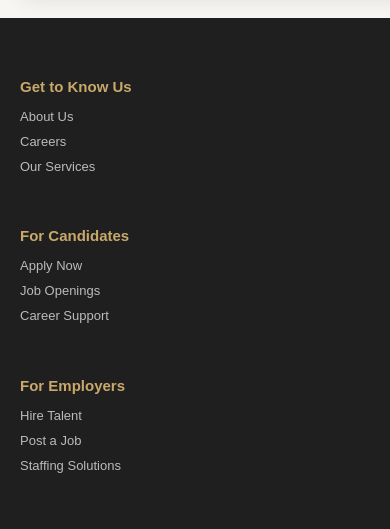
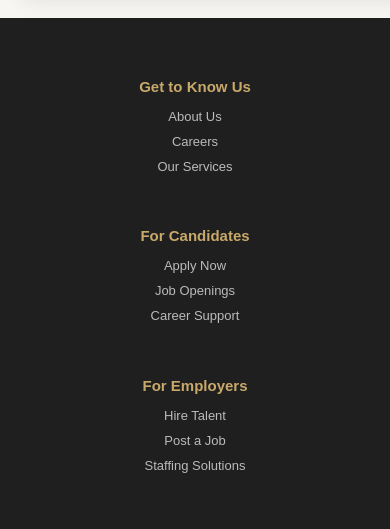
Before and after one commit to KarthikeyanR20/TIK, a React (Create React App) app in the folder frontend/: page /application in a window 390 px wide. Shown: the part 231-760 px from the top of the page. Built offline with nearby package versions, Linux system fonts and the light colour scheme; no server answers.

Commit message:
layout changed

```diff
--- a/frontend/src/components/Task/Footer.css
+++ b/frontend/src/components/Task/Footer.css
@@ -1,15 +1,17 @@
 .footer {
   background-color: #1f1f1f;
   color: #ddd;
-  padding: 50px 40px 24px;
+  padding: 50px 0 24px;
 }
 
 .footer-top {
-  display: grid;
-  grid-template-columns: repeat(4, 1fr);
-  gap: 30px;
+  display: flex;
+  justify-content: space-between;
+  width: 100%;
   max-width: 1100px;
   margin: 0 auto 30px;
+  padding: 0 40px;
+  box-sizing: border-box;
 }
 
 .footer-column h4 {
@@ -62,17 +64,29 @@
 
 @media (max-width: 768px) {
   .footer {
-    padding: 40px 20px 20px;
+    padding: 40px 0 20px;
   }
 
   .footer-top {
-    grid-template-columns: repeat(2, 1fr);
+    flex-wrap: wrap;
+    justify-content: center;
     gap: 24px;
+    padding: 0 20px;
+  }
+
+  .footer-column {
+    width: calc(50% - 12px);
+    text-align: center;
   }
 }
 
 @media (max-width: 480px) {
   .footer-top {
-    grid-template-columns: 1fr;
+    padding: 0 30px;
+  }
+
+  .footer-column {
+    width: 100%;
+    text-align: center;
   }
 }
```
